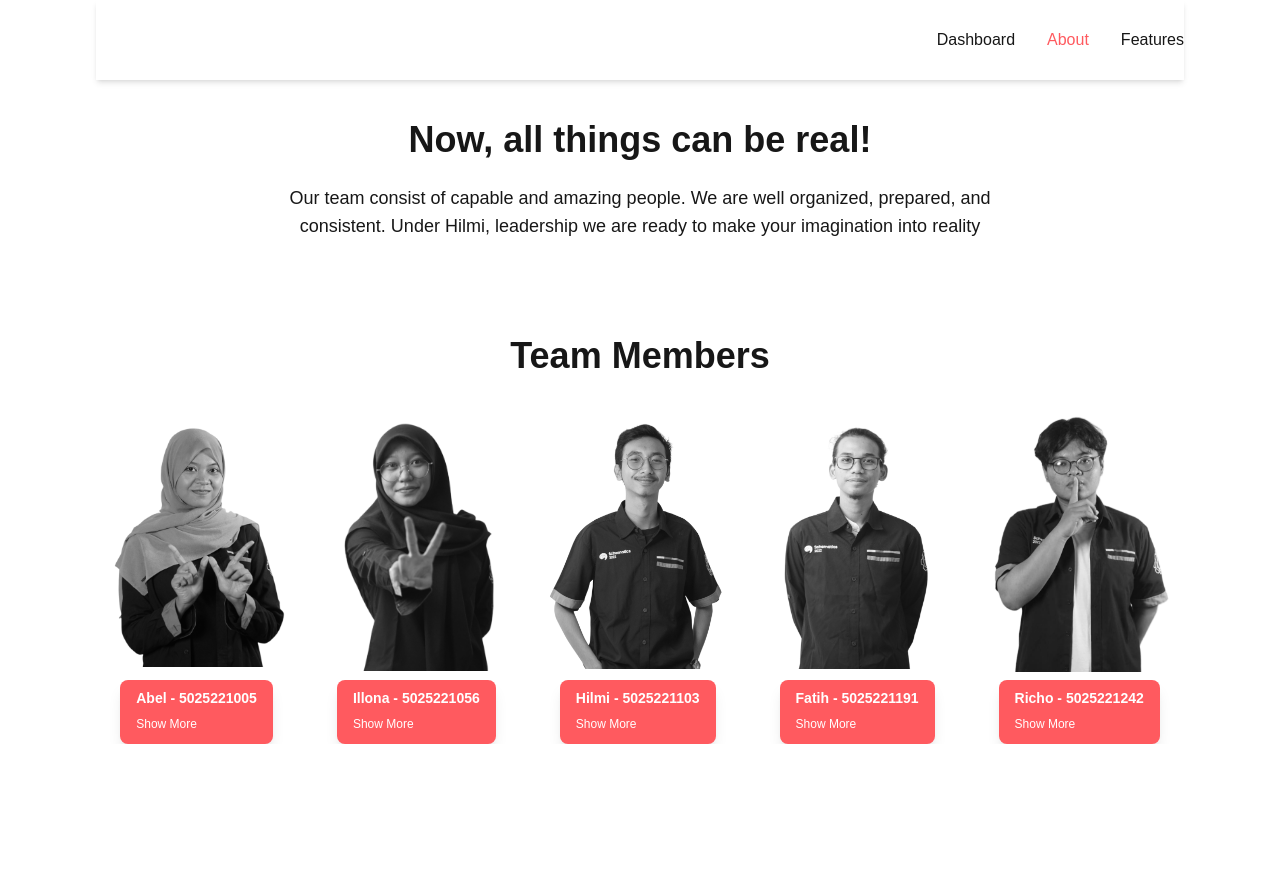
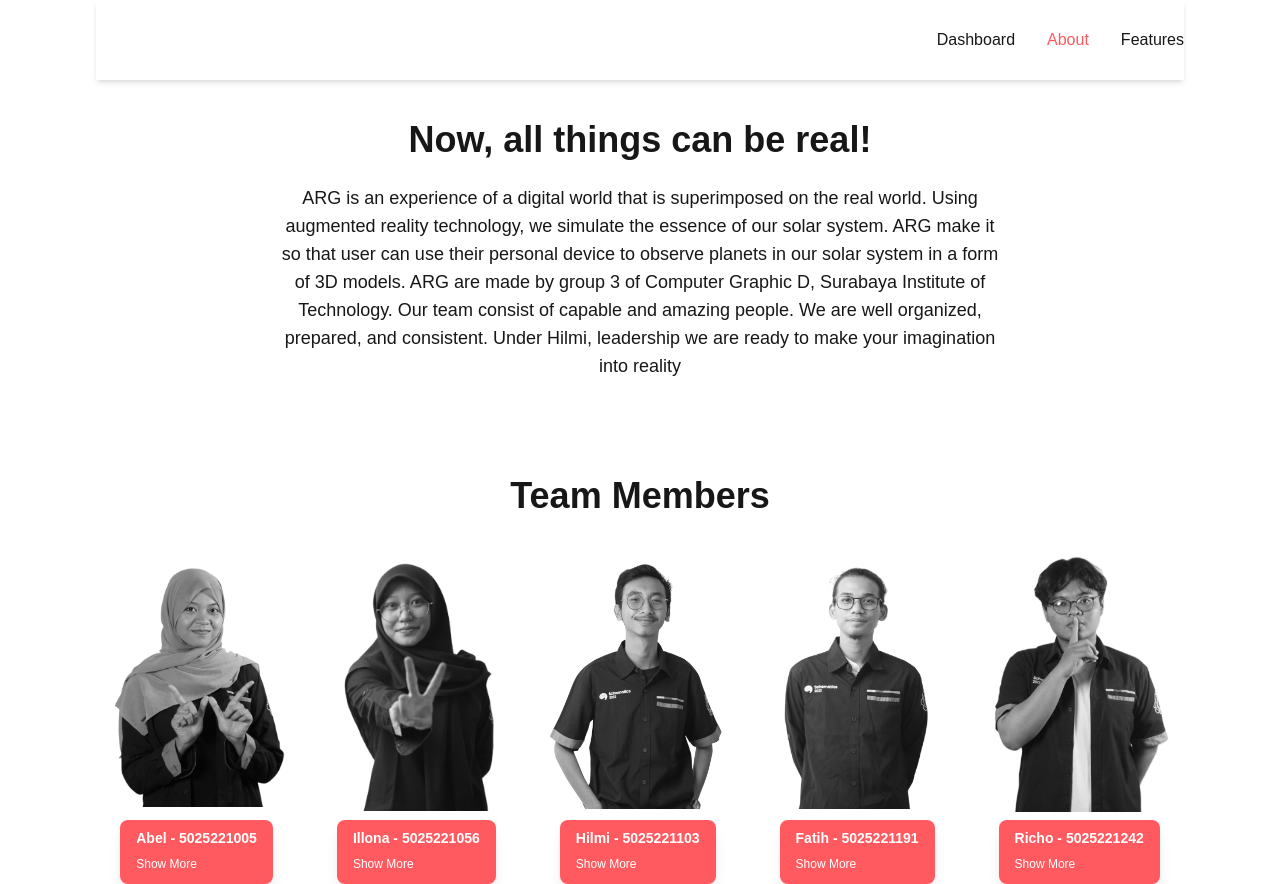
Before and after one commit to hilmifawwazsaad/GrafKom_FP, a Next.js app: page /about in a window 1280 px wide. Built offline with nearby package versions, Linux system fonts and the light colour scheme.

Commit message:
Update page.js

```diff
--- a/src/app/about/page.js
+++ b/src/app/about/page.js
@@ -29,9 +29,14 @@ export default function About() {
             Now, all things can be real!
           </h3>
           <p className="text-lg text-center">
-            Our team consist of capable and amazing people. We are well
-            organized, prepared, and consistent. Under Hilmi, leadership we are
-            ready to make your imagination into reality
+            ARG is an experience of a digital world that is superimposed on the
+            real world. Using augmented reality technology, we simulate the
+            essence of our solar system. ARG make it so that user can use their
+            personal device to observe planets in our solar system in a form of 3D
+            models. ARG are made by group 3 of Computer Graphic D, Surabaya
+            Institute of Technology. Our team consist of capable and amazing
+            people. We are well organized, prepared, and consistent. Under
+            Hilmi, leadership we are ready to make your imagination into reality
           </p>
         </div>
         <div className="w-full mx-auto flex flex-col gap-y-10 justify-center items-center">
```
